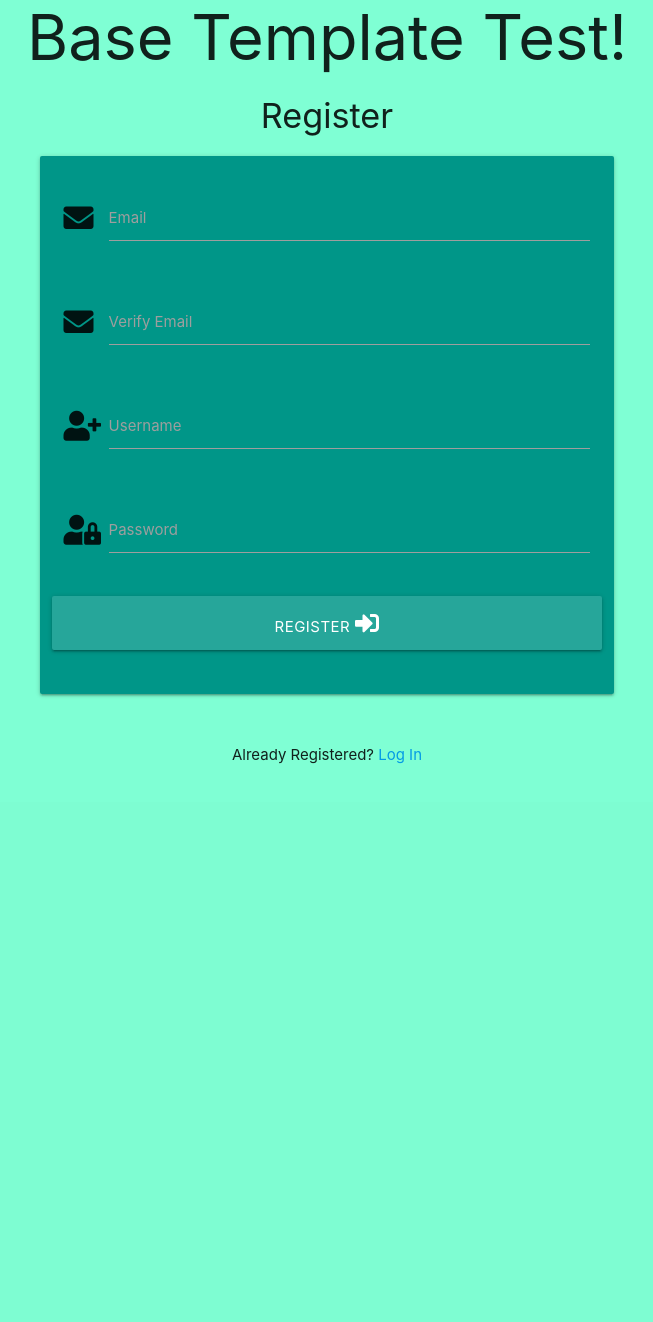
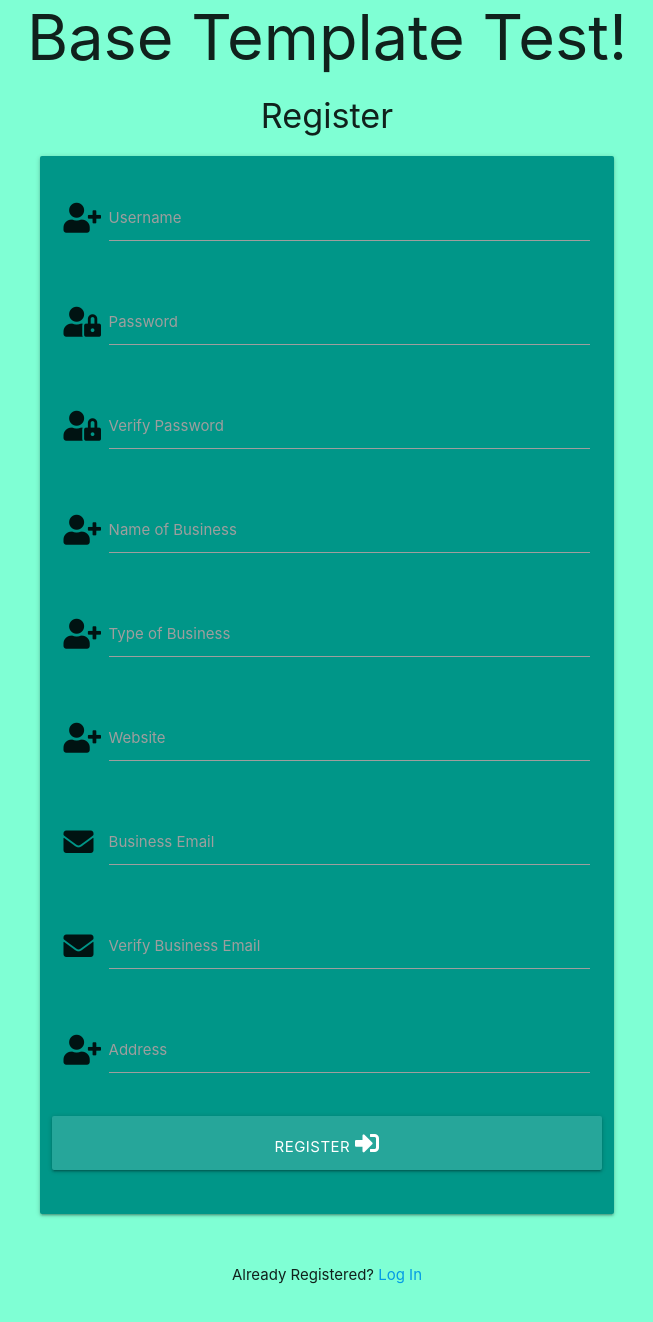
Before and after one commit to liamoconnor87/local_directory, a Flask app: page /register in a window 1280 px wide. Shown: the part 367-1689 px from the top of the page, without its empty margins (313-966 px from the left). Before the commit the page ends 1131 px from the top, so only its background shows below. Run offline with Flask 2, Linux system fonts and the light colour scheme; some libraries are stand-ins or nearby versions.

Commit message:
Sign up includes business info input to database

```diff
--- a/app.py
+++ b/app.py
@@ -76,6 +76,11 @@ def register():
 
         email_two = request.form.get("email2")
 
+        # verify password matches
+        password_one = request.form.get("password")
+
+        password_two = request.form.get("password2")
+
         if existing_user or existing_email:
             flash("Username/Email already exists")
             return redirect(url_for("register"))
@@ -84,12 +89,26 @@ def register():
             flash("Emails must match to verify")
             return redirect(url_for("register"))
 
-        register = {
+        elif password_one != password_two:
+            flash("Passwords must match to verify")
+            return redirect(url_for("register"))
+
+        register_business = {
+            "name": request.form.get("business_name"),
+            "website": request.form.get("website"),
+            "email": request.form.get("email").lower(),
+            "address": request.form.get("address"),
+            "category_name": request.form.get("business_type")
+        }
+        mongo.db.business.insert_one(register_business)
+
+        register_user = {
             "username": request.form.get("username").lower(),
             "password": generate_password_hash(request.form.get("password")),
-            "email": request.form.get("email").lower()
+            "business_id": register_business["_id"]
         }
-        mongo.db.users.insert_one(register)
+
+        mongo.db.users.insert_one(register_user)
 
         # puts the new user into 'session' cookie
         session["user"] = request.form.get("username").lower()
--- a/templates/profile.html
+++ b/templates/profile.html
@@ -7,6 +7,7 @@
             <div class="card-panel">
                 <h3 class="center-align text-darken-4">{{ username }}'s Profile</h3>
 
+                {% if business_id %}
                     {% for users_business in business_id %}
                         {{ users_business.category_name }}<br>
                         {{ users_business.name }}<br>
@@ -14,6 +15,9 @@
                         {{ users_business.email }}<br>
                         {{ users_business.address }}<br>
                     {% endfor %}
+                {% else %}
+                    <h1> This should appear if no business is set up </h1>
+                {% endif %}
 
             </div>
         </div>
--- a/templates/register.html
+++ b/templates/register.html
@@ -7,21 +7,6 @@
     <div class="row">
         <form class="col s12 m8 offset-m2" method="POST" action="{{ url_for('register') }}">
             <div class="card-panel teal">
-                <!-- email -->
-                <div class="row">
-                    <div class="input-field col s12">
-                        <i class="fas fa-envelope prefix"></i>
-                        <input id="email" name="email" type="email" class="validate" required>
-                        <label for="email">Email</label>
-                    </div>
-                </div>
-                <div class="row">
-                    <div class="input-field col s12">
-                        <i class="fas fa-envelope prefix"></i>
-                        <input id="email2" name="email2" type="email" class="validate" required>
-                        <label for="email2">Verify Email</label>
-                    </div>
-                </div>
                 <!-- username **Note - regx - pattern attr**-->
                 <div class="row">
                     <div class="input-field col s12">
@@ -36,6 +21,60 @@
                         <i class="fas fa-user-lock prefix"></i>
                         <input id="password" name="password" type="password" minlength="5" maxlength="15" pattern="^[a-zA-Z0-9}{5,15}$" class="validate" required>
                         <label for="password">Password</label>
+                    </div>
+                </div>
+                <div class="row">
+                    <div class="input-field col s12">
+                        <i class="fas fa-user-lock prefix"></i>
+                        <input id="password2" name="password2" type="password" minlength="5" maxlength="15" pattern="^[a-zA-Z0-9}{5,15}$" class="validate" required>
+                        <label for="password2">Verify Password</label>
+                    </div>
+                </div>
+                <!-- name of business -->
+                <div class="row">
+                    <div class="input-field col s12">
+                        <i class="fas fa-user-plus prefix"></i>
+                        <input id="business_name" name="business_name" type="text" minlength="5" maxlength="30" pattern="^[a-zA-Z0-9}{5,15}$" class="validate" required>
+                        <label for="business_name">Name of Business</label>
+                    </div>
+                </div>
+                <!-- type of business -->
+                <div class="row">
+                    <div class="input-field col s12">
+                        <i class="fas fa-user-plus prefix"></i>
+                        <input id="business_type" name="business_type" type="text" minlength="5" maxlength="15" pattern="^[a-zA-Z0-9}{5,15}$" class="validate" required>
+                        <label for="business_type">Type of Business</label>
+                    </div>
+                </div>
+                <!-- website -->
+                <div class="row">
+                    <div class="input-field col s12">
+                        <i class="fas fa-user-plus prefix"></i>
+                        <input id="website" name="website" type="text" minlength="5" maxlength="30" pattern="^[a-zA-Z0-9}{5,15}$" class="validate" required>
+                        <label for="website">Website</label>
+                    </div>
+                </div>
+                <!-- email -->
+                <div class="row">
+                    <div class="input-field col s12">
+                        <i class="fas fa-envelope prefix"></i>
+                        <input id="email" name="email" type="email" class="validate" required>
+                        <label for="email">Business Email</label>
+                    </div>
+                </div>
+                <div class="row">
+                    <div class="input-field col s12">
+                        <i class="fas fa-envelope prefix"></i>
+                        <input id="email2" name="email2" type="email" class="validate" required>
+                        <label for="email2">Verify Business Email</label>
+                    </div>
+                </div>
+                <!-- address -->
+                <div class="row">
+                    <div class="input-field col s12">
+                        <i class="fas fa-user-plus prefix"></i>
+                        <input id="address" name="address" type="text" minlength="5" maxlength="100" pattern="^[a-zA-Z0-9}{5,15}$" class="validate" required>
+                        <label for="address">Address</label>
                     </div>
                 </div>
                 <!-- register -->
```
Lines whose indentation alone changed are shown as unchanged.
